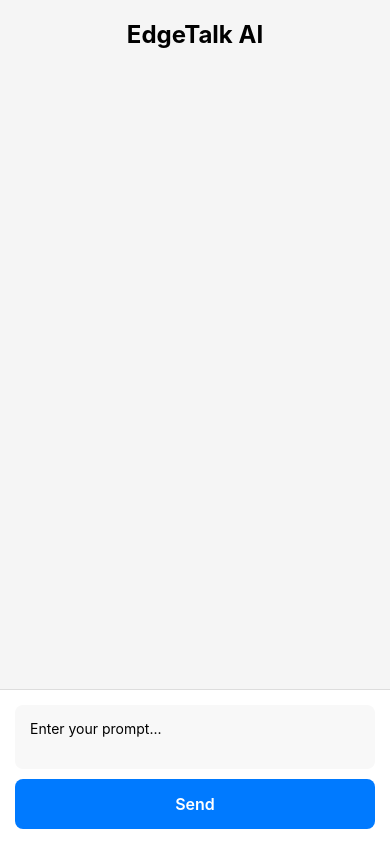
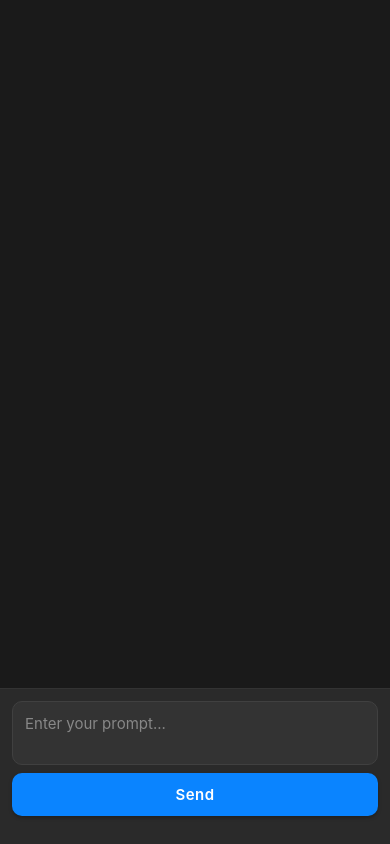
Before and after one commit to JoonasSal/we-have-gpt-at-home, a React Native app in the folder EdgeTalk/: screen / in a window 390 px wide. Built offline with nearby package versions, Linux system fonts and the light colour scheme.

Commit message:
reverted back to an older commit. Changed the outlook of the app

```diff
--- a/EdgeTalk/App.js
+++ b/EdgeTalk/App.js
@@ -7,7 +7,8 @@ import {
   StyleSheet,
   ActivityIndicator,
   ScrollView,
-  SafeAreaView
+  SafeAreaView,
+  Keyboard
 } from 'react-native';
 
 // You might want to store this in a config file or environment variable
@@ -25,6 +26,7 @@ const App = () => {
       return;
     }
 
+    Keyboard.dismiss();
     setLoading(true);
     setError('');
 
@@ -51,11 +53,10 @@ const App = () => {
 
   return (
     <SafeAreaView style={styles.container}>
-      <Text style={styles.title}>EdgeTalk AI</Text>
-
       <ScrollView
         style={styles.scrollView}
         contentContainerStyle={styles.scrollContent}
+        showsVerticalScrollIndicator={false}
       >
         {error ? (
           <Text style={styles.error}>{error}</Text>
@@ -73,18 +74,19 @@ const App = () => {
           <TextInput
             style={styles.input}
             placeholder="Enter your prompt..."
+            placeholderTextColor="#888888"
             value={prompt}
             onChangeText={setPrompt}
             multiline
           />
 
           <TouchableOpacity
-            style={styles.button}
+            style={[styles.button, loading && styles.buttonDisabled]}
             onPress={fetchResponse}
             disabled={loading}
           >
             {loading ? (
-              <ActivityIndicator color="#fff" />
+              <ActivityIndicator color="#ffffff" />
             ) : (
               <Text style={styles.buttonText}>Send</Text>
             )}
@@ -98,61 +100,79 @@ const App = () => {
 const styles = StyleSheet.create({
   container: {
     flex: 1,
-    backgroundColor: '#f5f5f5',
+    backgroundColor: '#1a1a1a',
   },
   scrollView: {
     flex: 1,
   },
   scrollContent: {
-    padding: 20,
-    paddingBottom: 10,
-  },
-  title: {
-    fontSize: 24,
-    fontWeight: 'bold',
-    textAlign: 'center',
-    padding: 20,
+    padding: 16,
+    paddingBottom: 16,
   },
   inputWrapper: {
     borderTopWidth: 1,
-    borderTopColor: '#ddd',
-    backgroundColor: '#fff',
+    borderTopColor: '#333333',
+    backgroundColor: '#2a2a2a',
+    paddingBottom: 16,
   },
   inputContainer: {
-    padding: 15,
+    padding: 12,
+    gap: 8,
   },
   input: {
-    backgroundColor: '#f8f8f8',
-    borderRadius: 8,
-    padding: 15,
-    marginBottom: 10,
-    minHeight: 60,
-    maxHeight: 120,
+    backgroundColor: '#333333',
+    borderRadius: 10,
+    padding: 12,
+    minHeight: 45,
+    maxHeight: 90,
     textAlignVertical: 'top',
+    color: '#ffffff',
+    placeholderTextColor: '#888888',
+    fontSize: 15,
+    borderWidth: 1,
+    borderColor: '#404040',
   },
   button: {
-    backgroundColor: '#007AFF',
-    borderRadius: 8,
-    padding: 15,
+    backgroundColor: '#0A84FF',
+    borderRadius: 10,
+    padding: 12,
     alignItems: 'center',
+    shadowColor: '#000',
+    shadowOffset: {
+      width: 0,
+      height: 2,
+    },
+    shadowOpacity: 0.25,
+    shadowRadius: 3.84,
+    elevation: 5,
+  },
+  buttonDisabled: {
+    opacity: 0.7,
   },
   buttonText: {
-    color: '#fff',
-    fontSize: 16,
+    color: '#ffffff',
+    fontSize: 15,
     fontWeight: '600',
+    letterSpacing: 0.5,
   },
   error: {
-    color: 'red',
-    marginBottom: 10,
+    color: '#ff6b6b',
+    marginBottom: 12,
+    fontSize: 14,
+    textAlign: 'center',
   },
   responseContainer: {
-    backgroundColor: '#fff',
-    borderRadius: 8,
-    padding: 15,
+    backgroundColor: '#2a2a2a',
+    borderRadius: 12,
+    padding: 16,
+    marginBottom: 12,
+    borderWidth: 1,
+    borderColor: '#404040',
   },
   responseText: {
     fontSize: 16,
     lineHeight: 24,
+    color: '#ffffff',
   },
 });
 
```
